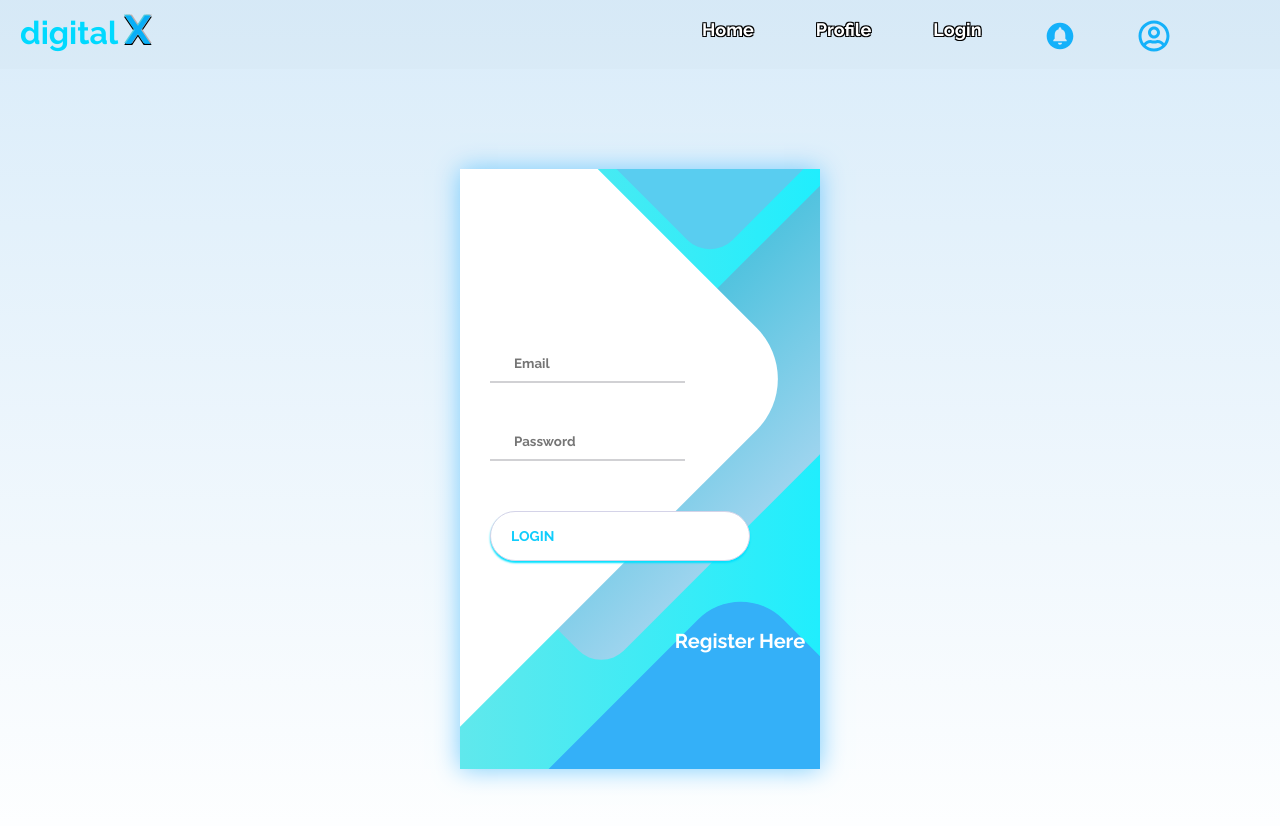
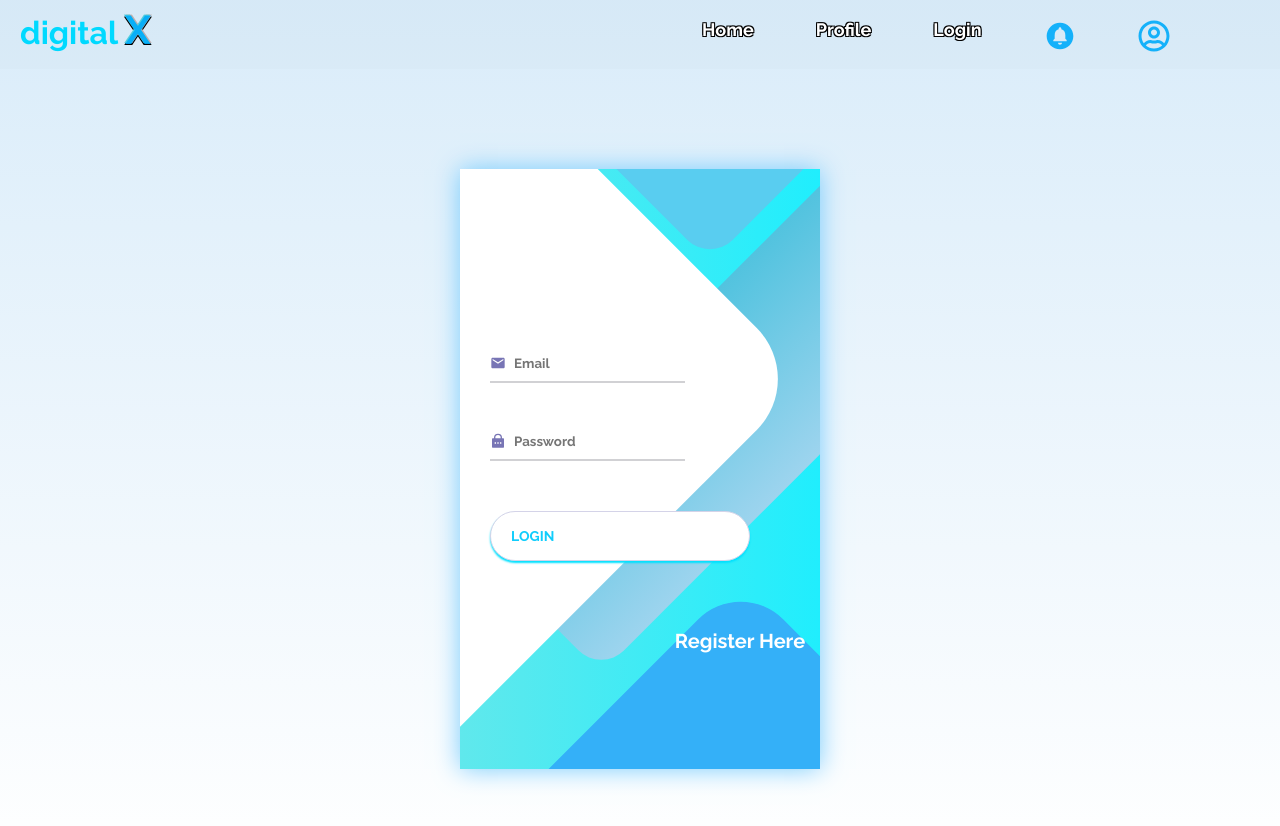
Before and after one commit to dhananjaysr26/digital-video, a React (Create React App) app: page /login in a window 1280 px wide. Shown: the top 826 px of the page. Built offline with nearby package versions, Linux system fonts and the light colour scheme; no server answers.

Commit message:
Testing deployment

```diff
--- a/src/components/Signin.js
+++ b/src/components/Signin.js
@@ -1,6 +1,8 @@
 import React, { useState, useEffect } from "react";
 import "./styles/Signin.css";
 import { useHistory } from "react-router-dom";
+import {MdEmail } from "react-icons/md";
+import { RiLockPasswordFill } from "react-icons/ri";
 import { useAuth } from "../contexts/AuthContext";
 import { auth } from "../utils/firebase";
 
@@ -45,7 +47,7 @@ export default function Signin() {
         <div className="screen__content">
           <form className="login">
             <div className="login__field">
-              <i className="login__icon fas fa-user"></i>
+            <i className="login__icon"><MdEmail/></i>
               <input
                 type="email"
                 className="login__input"
@@ -55,7 +57,7 @@ export default function Signin() {
               />
             </div>
             <div className="login__field">
-              <i className="login__icon fas fa-lock"></i>
+            <i className="login__icon"><RiLockPasswordFill/></i>
               <input
                 type="password"
                 className="login__input"
--- a/src/components/Signup.js
+++ b/src/components/Signup.js
@@ -1,7 +1,8 @@
 import React, { useState, useEffect } from "react";
 import "./styles/Signin.css";
 import { useHistory } from "react-router-dom";
-
+import {MdEmail } from "react-icons/md";
+import { RiLockPasswordFill } from "react-icons/ri";
 import { useAuth } from "../contexts/AuthContext";
 import { auth } from "../utils/firebase";
 export default function Signup() {
@@ -41,7 +42,7 @@ export default function Signup() {
         <div className="screen__content">
           <form className="login">
             <div className="login__field">
-              <i className="login__icon fas fa-user"></i>
+              <i className="login__icon"><MdEmail/></i>
               <input
                 type="email"
                 className="login__input"
@@ -51,7 +52,7 @@ export default function Signup() {
               />
             </div>
             <div className="login__field">
-              <i className="login__icon fas fa-lock"></i>
+              <i className="login__icon"><RiLockPasswordFill/></i>
               <input
                 type="password"
                 className="login__input"
```
